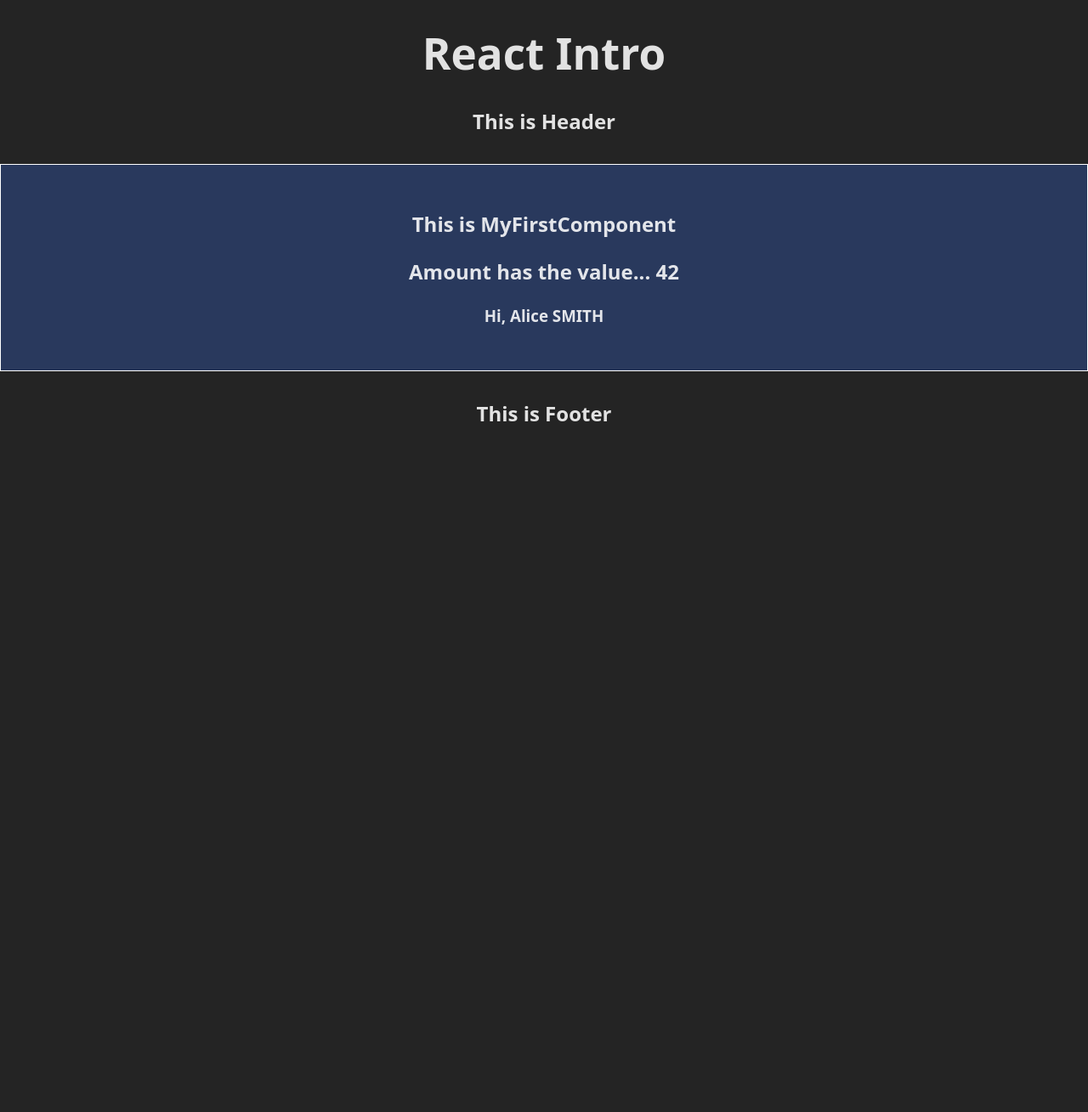
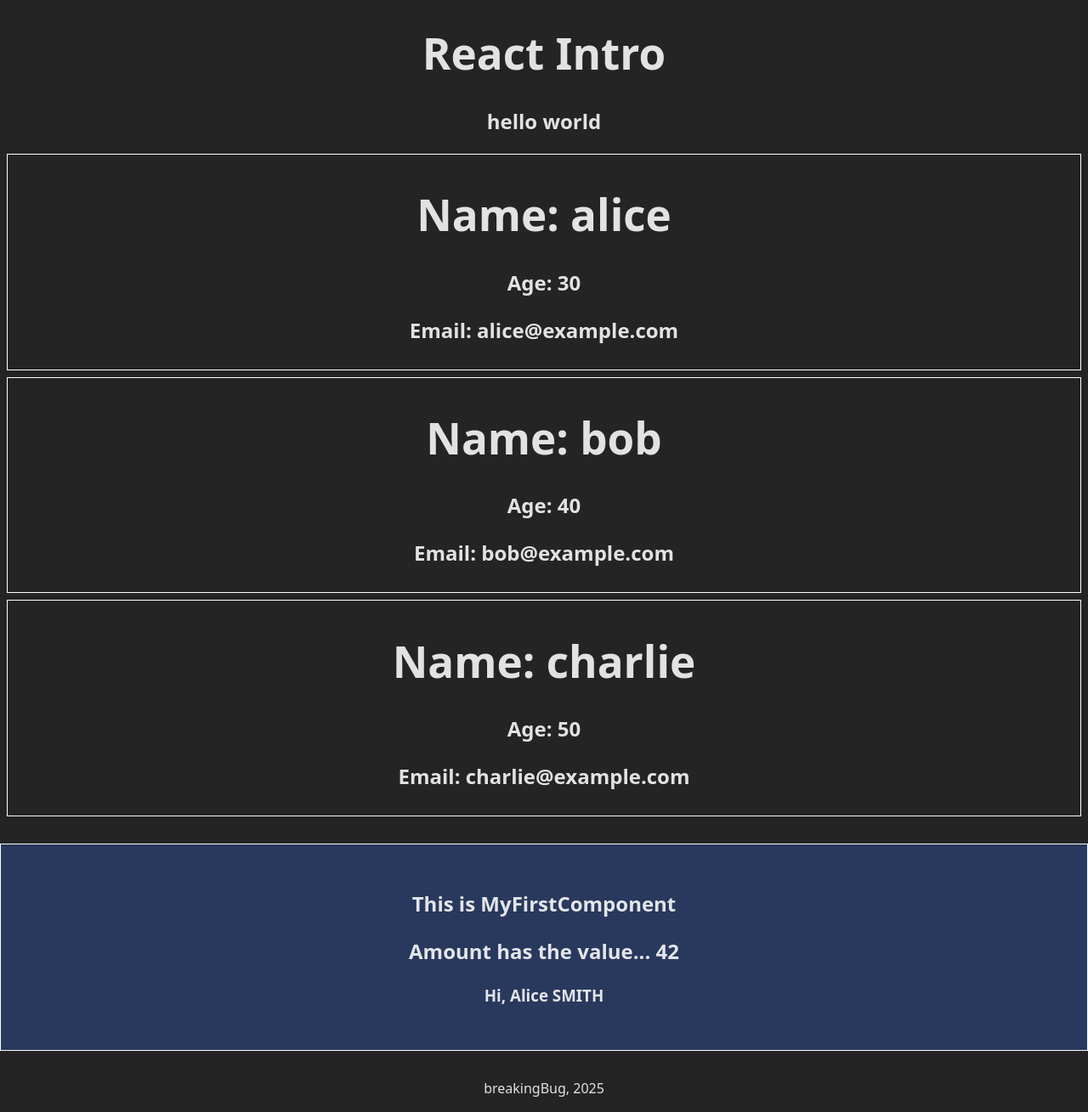
Before and after one commit to ironhack-sept2025-breakingBug/w4d1-react-intro, a React (Vite) app: page / in a window 1280 px wide. Shown: the whole page at 85% size. Before the commit the page ends 800 px from the top, so only its background shows below. Built offline with nearby package versions, Linux system fonts and the light colour scheme.

Commit message:
add examples with react props

```diff
--- a/src/App.jsx
+++ b/src/App.jsx
@@ -1,6 +1,8 @@
 import Header from "./components/Header"
 import MyFirstComponent from "./components/MyFirstComponent"
 import Footer from "./components/Footer"
+import User from "./components/User"
+
 
 
 function App() {
@@ -8,9 +10,18 @@
     <>
       <h1>React Intro</h1>
 
-      <Header />
+      <Header title='hello world' />
+
+      <User userName="alice" age={30} email="alice@example.com" />
+      <User userName="bob" age={40} email="bob@example.com" />
+      <User userName="charlie" age={50} email="charlie@example.com" />
+
       <MyFirstComponent />
-      <Footer />
+
+      <Footer>
+        <p>breakingBug, 2025</p>
+      </Footer>
+
     </>
   )
 }
--- a/src/components/Footer.jsx
+++ b/src/components/Footer.jsx
@@ -1,5 +1,10 @@
-function Footer() {
-    return <h2>This is Footer</h2>
+function Footer(props) {
+
+    return (
+        <footer>
+            {props.children}
+        </footer>
+    )
 }
 
 export default Footer
--- a/src/components/Header.jsx
+++ b/src/components/Header.jsx
@@ -1,6 +1,7 @@
 
-function Header(){
-    return <h2>This is Header</h2>
+function Header(props){
+
+    return <h2>{props.title}</h2>
 }
 
 export default Header
--- /dev/null
+++ b/src/components/User.jsx
@@ -0,0 +1,12 @@
+
+function User(props) {
+    return (
+        <div className="box">
+            <h1>Name: {props.userName}</h1>
+            <h2>Age: {props.age}</h2>
+            <h2>Email: {props.email}</h2>
+        </div>
+    )
+}
+
+export default User
--- a/src/index.css
+++ b/src/index.css
@@ -50,3 +50,9 @@
 button:focus-visible {
   outline: 4px auto -webkit-focus-ring-color;
 }
+
+.box {
+  border: 1px solid #fff;
+  padding: .5rem;
+  margin: .5rem;
+}
```
